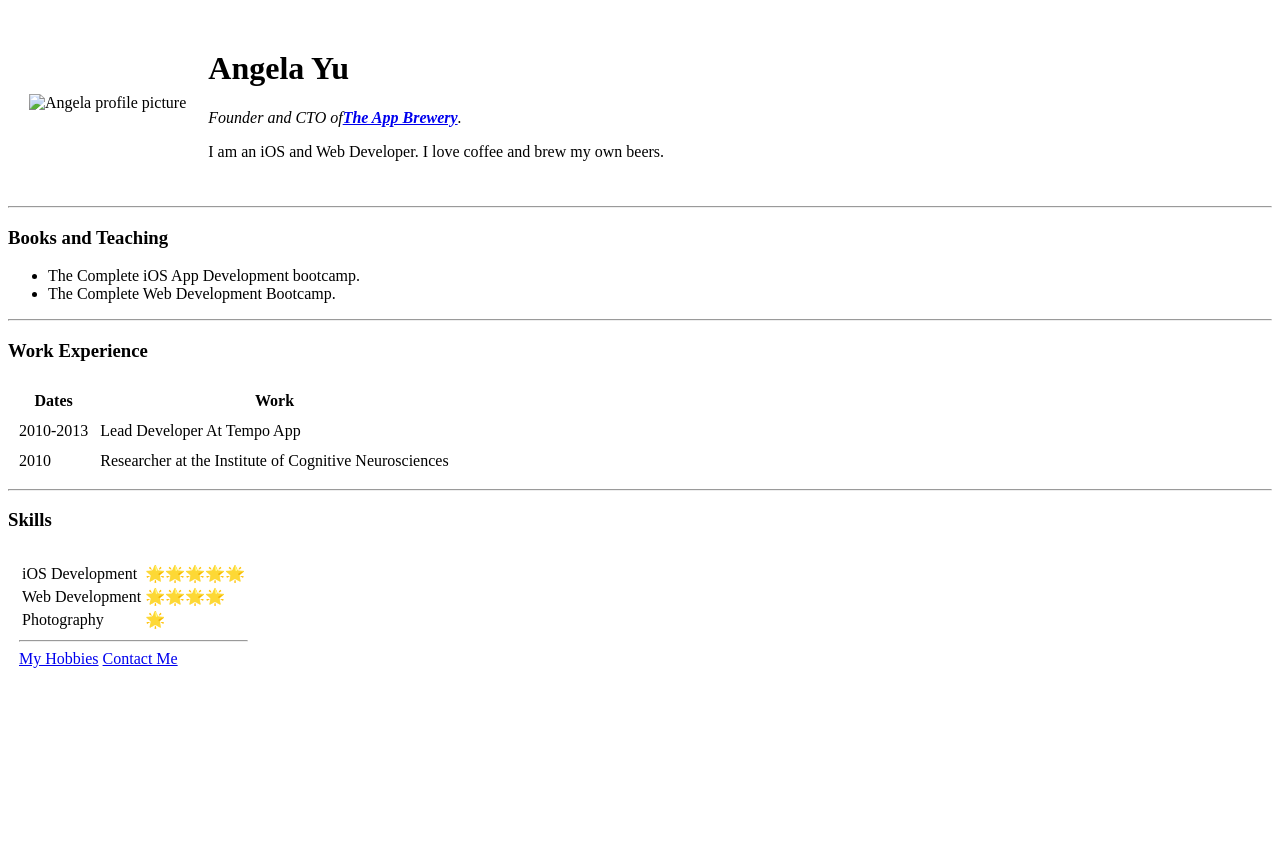
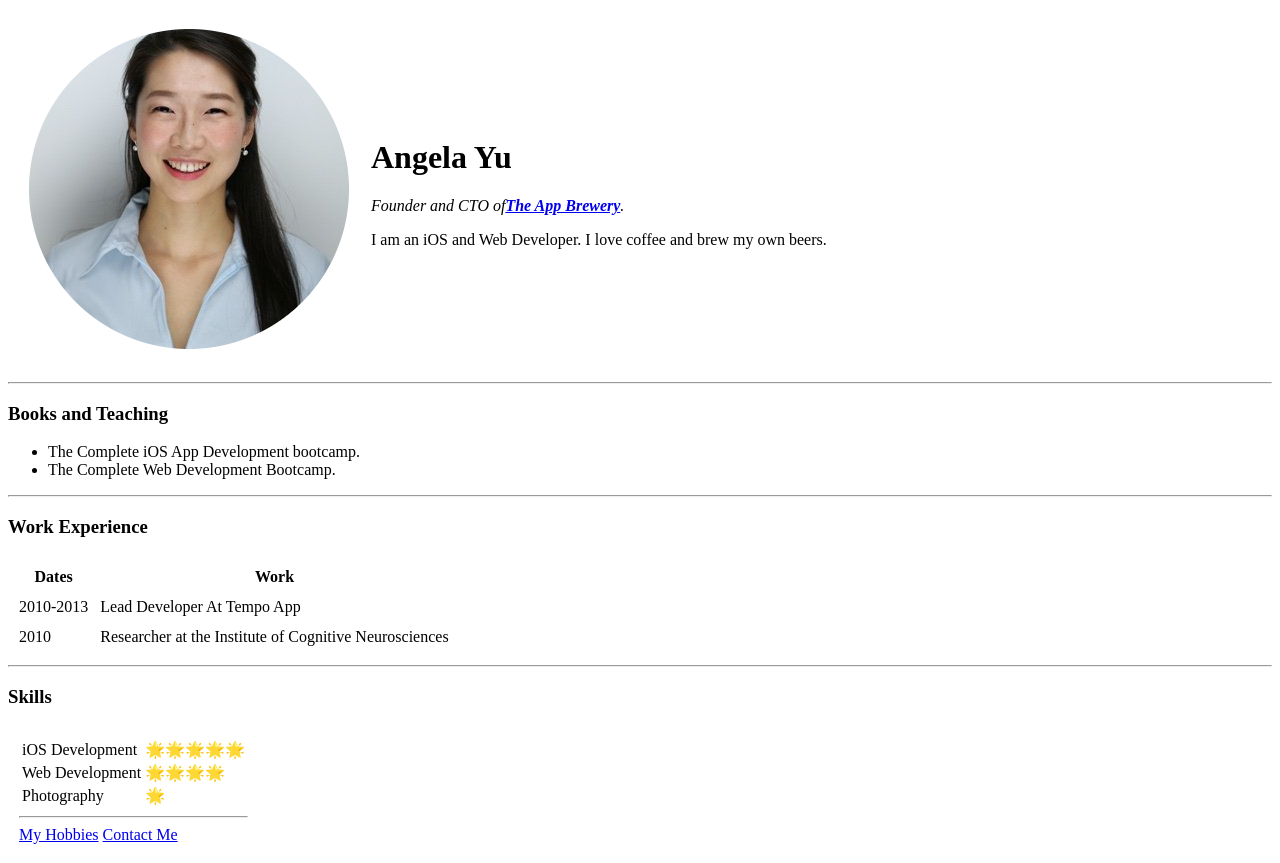
Before and after one commit to Leelu-Jangid/CV, a plain HTML site: page index.html in a window 1280 px wide. Before the commit the page ends 800 px from the top, so only its background shows below. Drawn offline with Linux system fonts and the light colour scheme.

Commit message:
Update index.html

```diff
--- a/index.html
+++ b/index.html
@@ -8,7 +8,7 @@
 <body>
   <table cellspacing="20">
     <tr>
-      <td><img src="images/angela.png" alt="Angela profile picture"></td>
+      <td><img src="https://github.com/Leelu-Jangid/CV/blob/main/angela.png" alt="Angela profile picture"></td>
       <td><h1> Angela Yu</h1>
         <p><em>Founder and CTO of<strong><a href="https://app brewery.co/">The App Brewery</a></strong>.</em></p>
         <p>I am an iOS and Web Developer. I love coffee and brew my own beers.</p></td>
```
